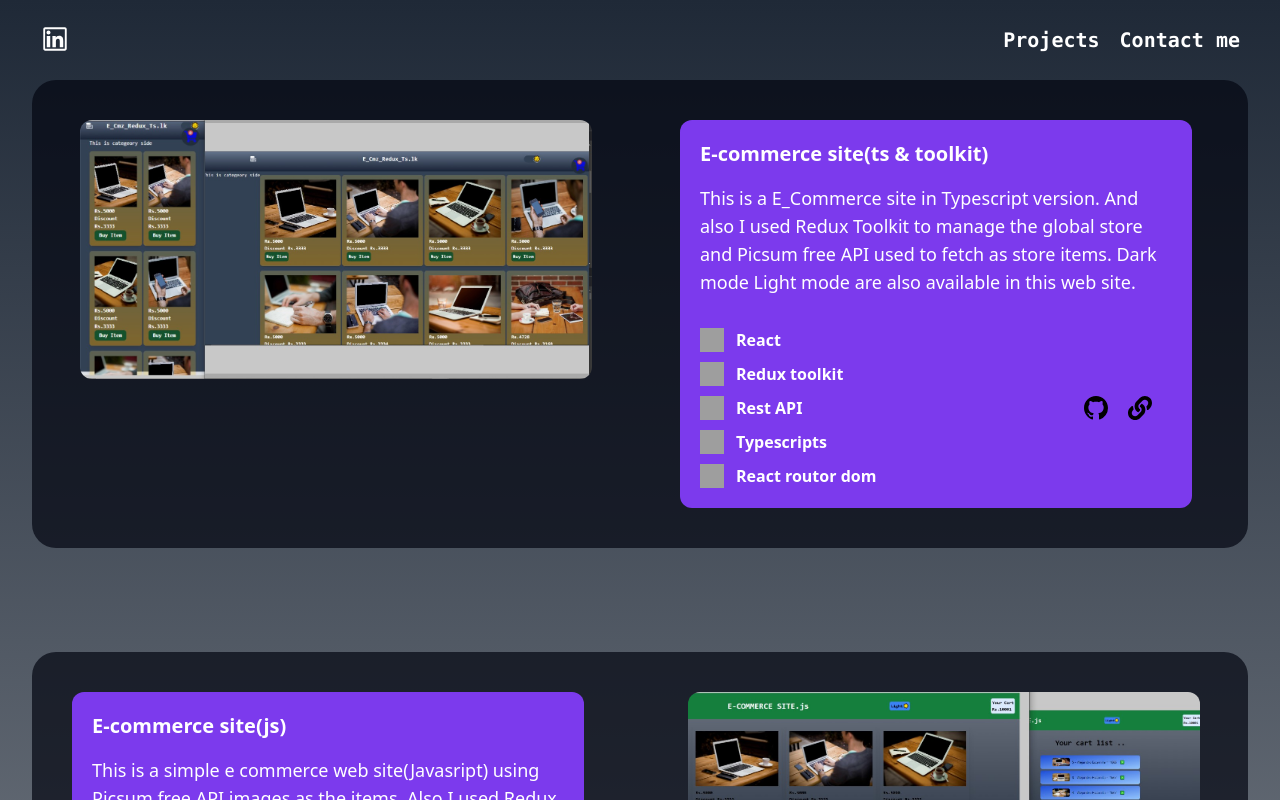
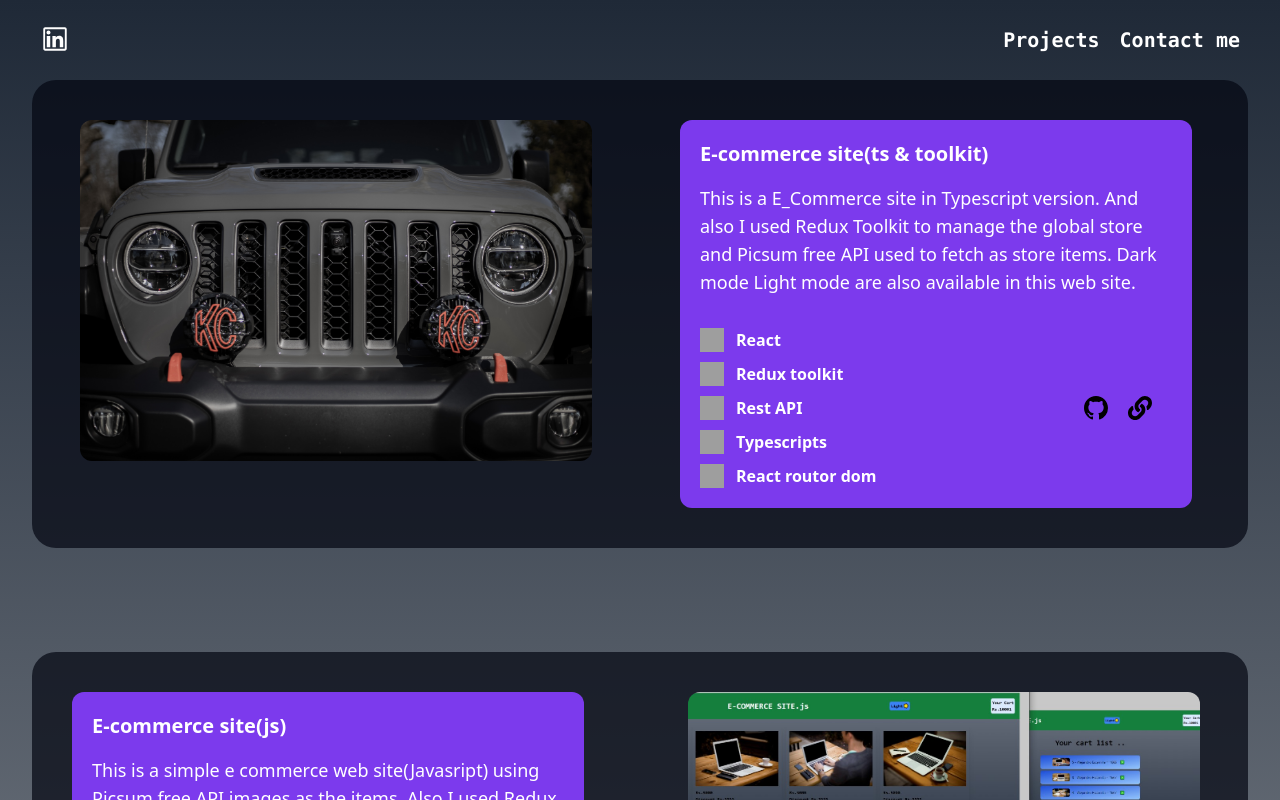
Before and after one commit to Sanduranga/my_portfolio_app, a React (Vite) app: page /projects in a window 1280 px wide. Shown: the top 800 px of the page. Built offline with nearby package versions, Linux system fonts and the light colour scheme; grey boxes are pictures that could not be loaded.

Commit message:
checking img issue

```diff
--- a/src/components/ProjectSection.tsx
+++ b/src/components/ProjectSection.tsx
@@ -30,7 +30,7 @@ const ProjectSection = () => {
     <div className="grid grid-cols-1 absolute w-full bg-gradient-to-t overflow-x-hidden from-gray-100 to-gray-800 justify-center gap-6">
       <Card>
         <img
-          src="./e_commerce_ts.jpg"
+          src="./bg2.jpg"
           alt="Featured Image 1"
           className="md:rounded-xl rounded-b-xl md:w-[40vw] w-[90vw] max-h-[50vh] mx-auto object-cover"
         />
```
